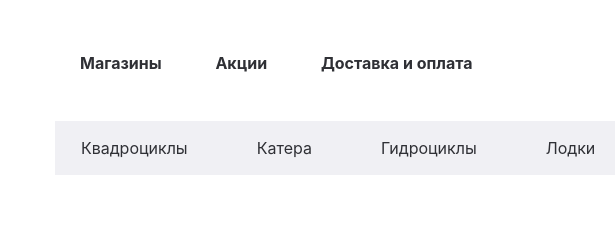
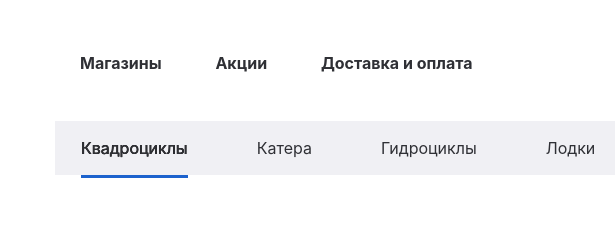
Before and after one commit to ivancraze/online-shop, a website: page src/index.html in a window 1280 px wide. Shown: the top 252 px of the page, 0-615 px from the left. Drawn offline with nearby package versions, Linux system fonts and the light colour scheme.

Commit message:
minor css fixes

```diff
--- a/src/sass/blocks/_header.scss
+++ b/src/sass/blocks/_header.scss
@@ -63,6 +63,11 @@
         padding: 15px 0;
         border-bottom: 3px solid transparent;
         margin-bottom: -3px;
+        &--active{
+            color: #2f3035;
+            border-bottom-color: #1C62CD;
+            text-shadow: 0.25px 0.1px 0px #222, -0.25px -0.1px 0px #222;
+        }
         &:hover {
             color: #2f3035;
             border-bottom-color: #1C62CD;
```
Also changed, not shown: src/css/style.min.css, 1 other file.
